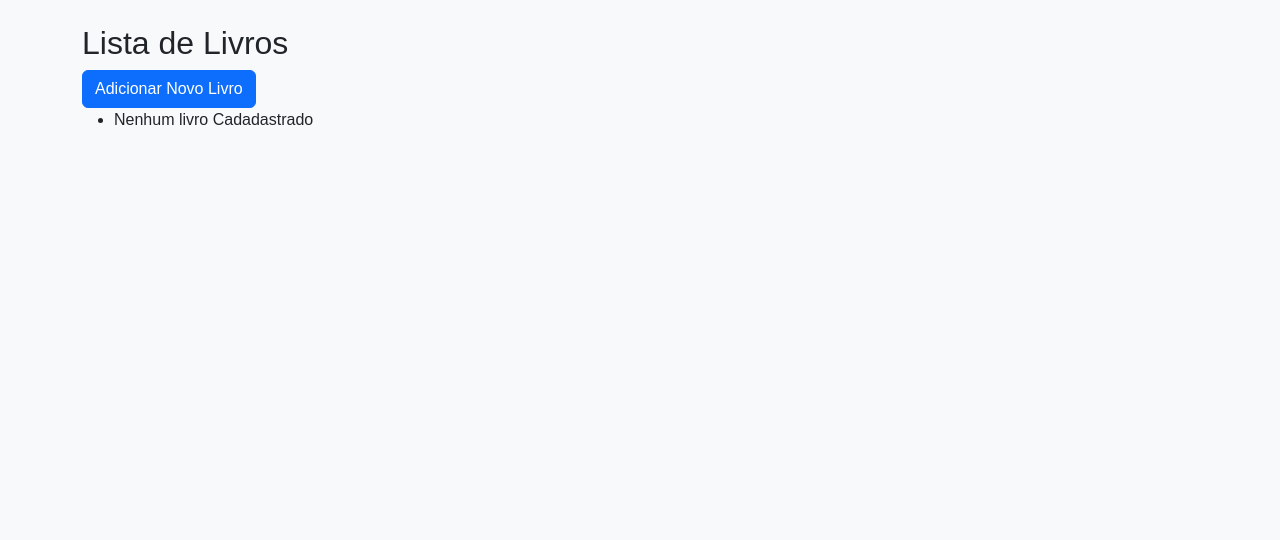
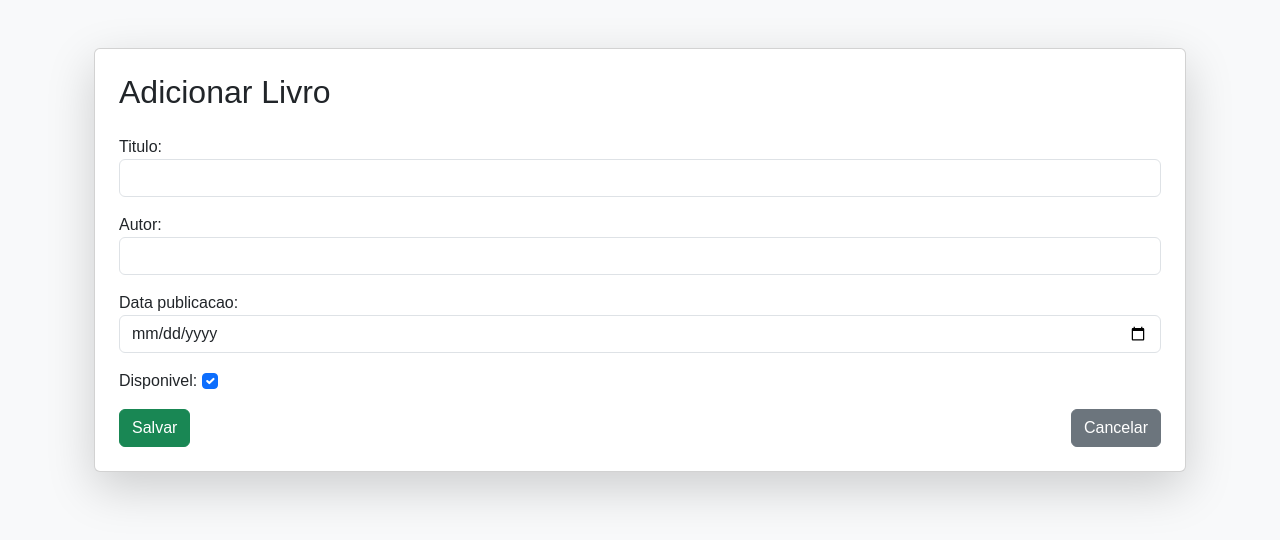
Before and after one commit to douglasinforj/sistema_biblioteca, a Django app: page /livros/novo in a window 1280 px wide. Shown: the part 62-602 px from the top of the page. Run offline with Django 5.2, Linux system fonts and the light colour scheme.

Commit message:
Adicionadno estilização com bootstrap

```diff
--- a/core/templates/core/livro_form.html
+++ b/core/templates/core/livro_form.html
@@ -1,18 +1,22 @@
 {% extends 'base.html' %}
 
+{% block content %}
+<div class="container mt-5">
+    <div class="card shadow-lg p-4">
+        <h2 class="mb-4">{% if form.instance.pk %}Editar{% else %}Adicionar{% endif %} Livro</h2>
 
-{% block content %}
+        <form method="post" class="needs-validation" novalidate>
+            {% csrf_token %}
 
-<h2>Lista de Livros</h2>
-<a href="{% url 'livro_create' %}" class="btn btn-primary">Adicionar Novo Livro</a>
-<ul>
-    {% for livro in livros %}
-    <li>
-        <a href="{% url 'livro_detail' livro.pk %}">{{ livro.titulo }}</a> - {{ livro.autor }}
-    </li>
-    {% empty %}
-        <li>Nenhum livro Cadadastrado</li>
-    {% endfor %}
-</ul>
+            <div class="mb-3">
+                {{ form.as_p }}
+            </div>
 
+            <div class="d-flex justify-content-between">
+                <button type="submit" class="btn btn-success">Salvar</button>
+                <a href="{% url 'livros_list' %}" class="btn btn-secondary">Cancelar</a>
+            </div>
+        </form>
+    </div>
+</div>
 {% endblock %}
```
